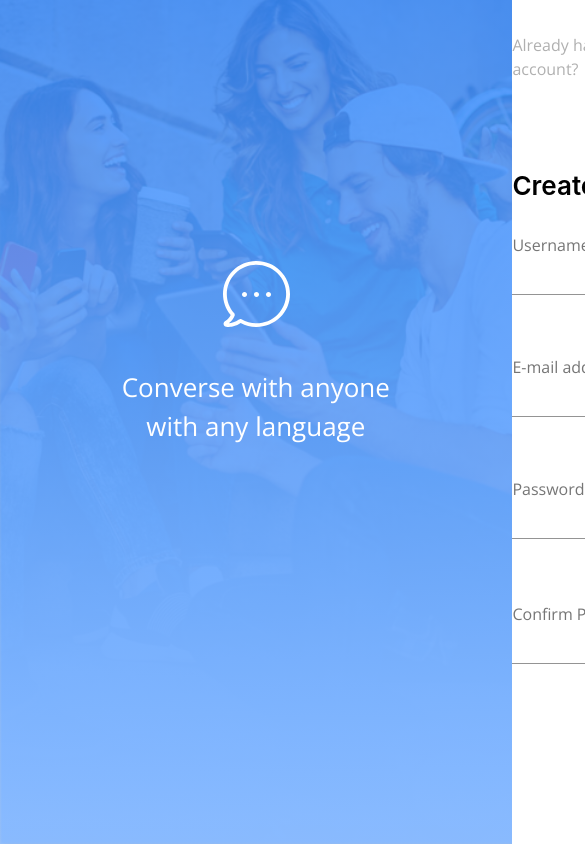
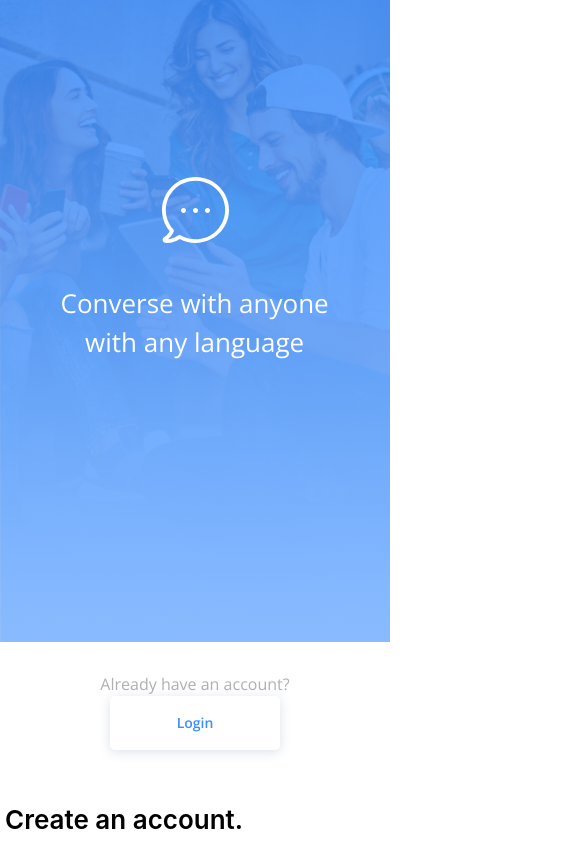
Before and after one commit to iferraro/524561, a React (Create React App) app in the folder client/: page / in a window 390 px wide. Shown: the top 844 px of the page, 585 px wide, since content can reach past the window. Built offline with nearby package versions, Linux system fonts and the light colour scheme; no server answers.

Commit message:
Responsiveness nearly achieved; image cropping still needed

```diff
--- a/client/src/Signup.js
+++ b/client/src/Signup.js
@@ -1,15 +1,13 @@
 import React, { useState, useEffect } from "react";
 import { Link, useHistory } from "react-router-dom";
 import {
-  // div,
-  Box,
   Typography,
   FormControl,
   InputLabel,
   Input,
-  TextField,
   FormHelperText,
   makeStyles,
+  useMediaQuery,
 } from "@material-ui/core";
 import { sharedClasses } from "./themes/signuplogin";
 import ThreeFriends from "./components/SignUpLogIn/ThreeFriends";
@@ -41,26 +39,34 @@ const Signup = ({ user, register }) => {
     if (user && user.id) history.push("/home");
   }, [user, history]);
 
-  const useStyles = makeStyles(() => {
-    return sharedClasses;
-  });
+  const useStyles = makeStyles(sharedClasses);
 
   const signupClasses = useStyles();
 
+  const smallScreen = useMediaQuery("(max-width:1200px)");
+
   return (
-    <div className={signupClasses.root}>
+    <div className={smallScreen ? signupClasses.rootSmall : signupClasses.root}>
       <ThreeFriends />
-      <div className={signupClasses.formSide}>
-        <div className={signupClasses.topLinePrompt}>
+      <div
+        className={
+          smallScreen ? signupClasses.formSideSmall : signupClasses.formSide
+        }
+      >
+        <div
+          className={
+            smallScreen
+              ? signupClasses.topLinePromptSmall
+              : signupClasses.topLinePrompt
+          }
+        >
           <Typography>Already have an account?</Typography>
-          <Link href="/login" to="/login" underline="none">
+          <Link href="/login" to="/login" style={{ textDecoration: "none" }}>
             <WhiteButton text="Login" />
           </Link>
         </div>
         <form onSubmit={handleRegister} className={signupClasses.forms}>
-          <heading className={signupClasses.heading}>
-            Create an account.
-          </heading>
+          <h1 className={signupClasses.heading}>Create an account.</h1>
           <FormControl>
             <InputLabel>Username</InputLabel>
             <Input
--- a/client/src/components/SignUpLogIn/ThreeFriends.js
+++ b/client/src/components/SignUpLogIn/ThreeFriends.js
@@ -1,17 +1,35 @@
 import React from "react";
-import { makeStyles, div, Box, Typography } from "@material-ui/core";
+import {
+  makeStyles,
+  useMediaQuery,
+  useTheme,
+  Box,
+  Typography,
+} from "@material-ui/core";
+import { theme } from "../../themes/theme";
 import BGImg from "../../bg-img.png";
 import Bubble from "../../bubble.svg";
 
 const useStyles = makeStyles(() => ({
   root: {
     position: "relative",
-    width: "calc((100vh * 425)/700)",
+    width: "calc((425 * 100vh)/700)",
     height: "100vh",
+  },
+  rootSmall: {
+    position: "relative",
+    width: "100%",
+    height: "calc((700 * 100vw)/425)",
   },
   friendsImage: {
     position: "absolute",
+    width: "inherit",
     height: "inherit",
+  },
+  friendsImageSmall: {
+    position: "absolute",
+    height: "inherit",
+    width: "100%",
   },
   gradientLayer: {
     width: "inherit",
@@ -35,8 +53,8 @@ const useStyles = makeStyles(() => ({
     left: "50%",
     top: 0,
     transform: "translate(-50%, 0)",
+    width: 67,
     height: 67,
-    width: 67,
   },
   slogan: {
     position: "absolute",
@@ -52,9 +70,16 @@ const useStyles = makeStyles(() => ({
 
 const ThreeFriends = () => {
   const classes = useStyles();
+  const smallScreen = useMediaQuery("(max-width:1200px)");
   return (
-    <div item className={classes.root}>
-      <img src={BGImg} alt="Background" className={classes.friendsImage} />
+    <div className={smallScreen ? classes.rootSmall : classes.root}>
+      <img
+        src={BGImg}
+        alt="Background"
+        className={
+          smallScreen ? classes.friendsImageSmall : classes.friendsImage
+        }
+      />
       <div className={classes.gradientLayer} />
       <div className={classes.textUnit}>
         <img
--- a/client/src/components/SignUpLogIn/WhiteButton.js
+++ b/client/src/components/SignUpLogIn/WhiteButton.js
@@ -1,21 +1,35 @@
 import React from "react";
-import { makeStyles, Button } from "@material-ui/core";
+import { makeStyles, useMediaQuery, Button } from "@material-ui/core";
 
 const useStyles = makeStyles(() => ({
   root: {
     width: 170,
     height: 54,
-    margin: "0 42px 0px 30px",
+    marginLeft: 30,
     color: "#3A8DFF",
     background: "#FFFFFF",
     boxShadow: "0px 2px 12px rgba(74, 106, 149, 0.2)",
     borderRadius: 5,
   },
+  rootSmall: {
+    width: 170,
+    height: 54,
+    color: "#3A8DFF",
+    background: "#FFFFFF",
+    boxShadow: "0px 2px 12px rgba(74, 106, 149, 0.2)",
+    borderRadius: 5,
+    marginLeft: 0,
+  },
 }));
 
 const WhiteButton = ({ text }) => {
+  const smallScreen = useMediaQuery("(max-width:1200px)");
   const classes = useStyles();
-  return <Button className={classes.root}>{text}</Button>;
+  return (
+    <Button className={smallScreen ? classes.rootSmall : classes.root}>
+      {text}
+    </Button>
+  );
 };
 
 export default WhiteButton;
--- a/client/src/themes/signuplogin.js
+++ b/client/src/themes/signuplogin.js
@@ -3,19 +3,36 @@ export const sharedClasses = {
     display: "flex",
     flexDirection: "row",
   },
+  rootSmall: { display: "flex", flexDirection: "column" },
   formSide: {
     display: "flex",
     flexDirection: "column",
     alignItems: "center",
     width: "100%",
+    padding: "30px 42px",
+  },
+  formSideSmall: {
+    display: "flex",
+    flexDirection: "column",
+    alignItems: "center",
+    width: "100%",
+    padding: "30px 0",
   },
   topLinePrompt: {
     display: "flex",
+    flexDirection: "row",
     justifyContent: "flex-end",
     alignItems: "center",
     width: "inherit",
-    marginTop: 30,
     color: "#B0B0B0",
+  },
+  topLinePromptSmall: {
+    display: "flex",
+    alignItems: "center",
+    width: "inherit",
+    color: "#B0B0B0",
+    flexDirection: "column",
+    justifyContent: "center",
   },
   heading: {
     marginBottom: 12,
@@ -26,7 +43,7 @@ export const sharedClasses = {
     display: "flex",
     flexDirection: "column",
     width: 380,
-    marginTop: 86,
+    marginTop: 36,
   },
   input: {
     height: 66,
--- a/client/src/themes/theme.js
+++ b/client/src/themes/theme.js
@@ -1,24 +1,33 @@
-import { createMuiTheme } from "@material-ui/core";
+import { createTheme } from "@material-ui/core";
 
-export const theme = createMuiTheme({
+export const theme = createTheme({
   typography: {
     fontFamily: "Open Sans, sans-serif",
     fontSize: 14,
     button: {
       textTransform: "none",
       letterSpacing: 0,
-      fontWeight: "bold"
-    }
+      fontWeight: "bold",
+    },
   },
   overrides: {
     MuiInput: {
       input: {
-        fontWeight: "bold"
-      }
-    }
+        fontWeight: "bold",
+      },
+    },
   },
   palette: {
     primary: { main: "#3A8DFF" },
-    secondary: { main: "#B0B0B0" }
-  }
+    secondary: { main: "#B0B0B0" },
+  },
+  breakpoints: {
+    values: {
+      xs: 0,
+      sm: 600,
+      md: 960,
+      lg: 1280,
+      xl: 1920,
+    },
+  },
 });
```
